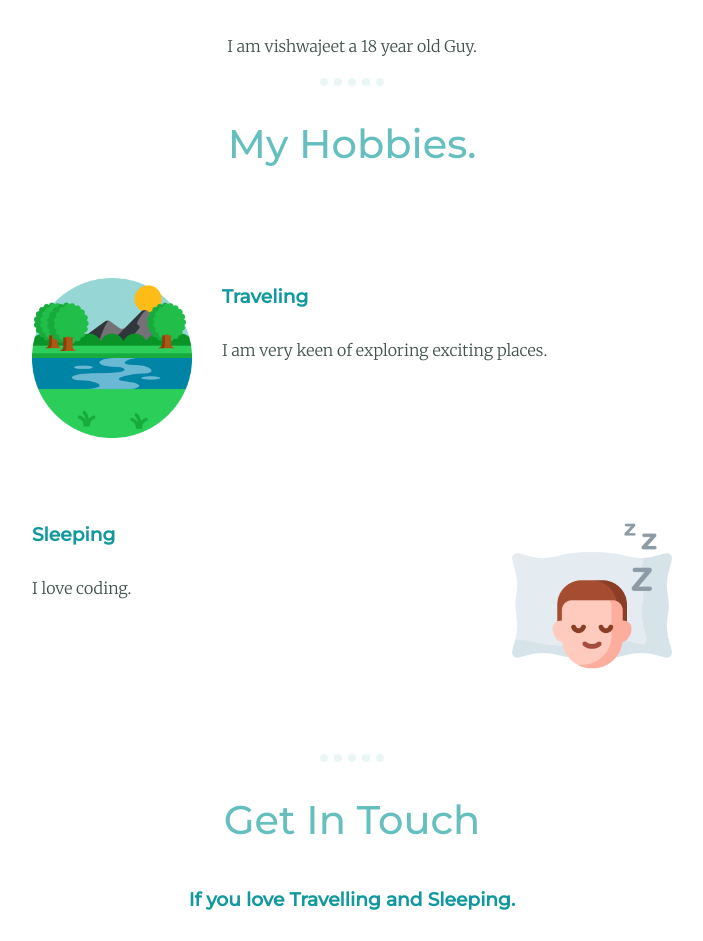
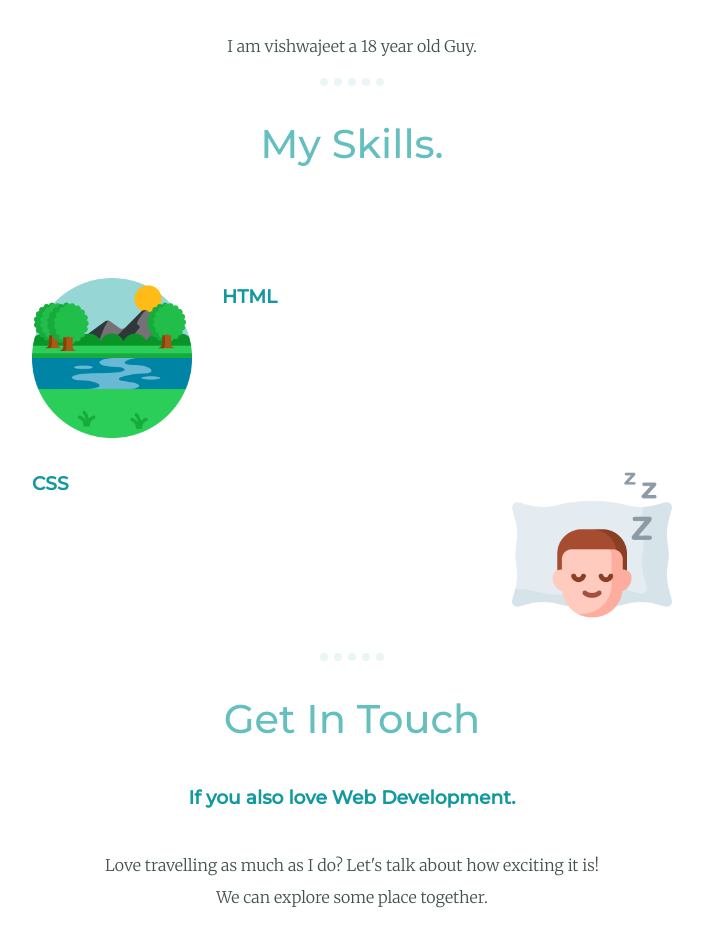
Before and after one commit to vishwajeet7456/personalsite, a plain HTML site: page index.html in a window 1280 px wide. Shown: the part 1091-2032 px from the top of the page, without its empty margins (288-991 px from the left). Drawn offline with Linux system fonts and the light colour scheme.

Commit message:
Update index.html

```diff
--- a/index.html
+++ b/index.html
@@ -11,7 +11,7 @@
     <div class="top-container">
       <img class="top-cloud" src="images/cloud.png" alt="cloud-img">
       <h1>Hi! I'm Vishwajeet.</h1>
-      <h2>a Student</h2>
+      <h2>a Web Developer</h2>
       <img class="bottom-cloud" src="images\cloud.png" alt="cloud-img">
       <img src="images/mountain.png" alt="mountain-img">
     </div>
@@ -23,22 +23,22 @@
       </div>
       <hr>
       <div class="hobbies">
-        <h2>My Hobbies.</h2>
+        <h2>My Skills.</h2>
         <div class="hobbies-row">
           <img class="river-img" src="images\river.png" alt="river-img">
-          <h3>Traveling</h3>
-          <p>I am very keen of exploring exciting places.</p>
+          <h3>HTML</h3>
+<!--           <p>I am very keen of exploring exciting places.</p> -->
         </div>
         <div class="hobbies-row">
           <img class="sleeping-img" src="images\sleep.png" alt="sleeping-img">
-          <h3>Sleeping</h3>
-          <p>I love coding.</p>
+          <h3>CSS</h3>
+<!--           <p>I love coding.</p> -->
         </div>
       </div>
       <hr>
       <div class="contact-me">
         <h2>Get In Touch</h2>
-        <h3>If you love Travelling and Sleeping.</h3>
+        <h3>If you also love Web Development.</h3>
         <p class="contact-message">Love travelling as much as I do? Let's talk about how exciting it is! <br>We can explore some place together.</p>
         <a class="classname" href="mailto:vishwajeet7456@gmail.com">CONTACT ME</a>
         <a class="classname" href="tel:91******6634">CALL ME</a>
```
